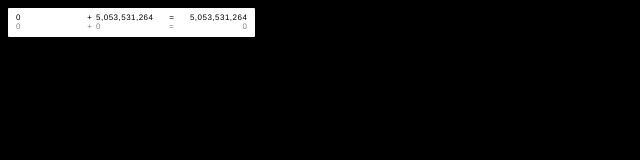
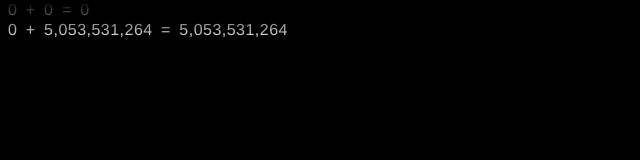
Before and after one commit to dzucconi/counting-frame, a website built with Parcel: page src/index.html in a window 1280 px wide. Shown: the whole page, without its empty margins (0-640 px from the left). Built offline with nearby package versions, Linux system fonts and the light colour scheme; what proportional-scale, queryparams would draw is missing.

Commit message:
Improves logging

```diff
--- a/package.json
+++ b/package.json
@@ -10,6 +10,7 @@
   "devDependencies": {
     "@parcel/transformer-sass": "^2.0.0",
     "@types/jest": "^27.0.3",
+    "autoprefixer": "^10.4.2",
     "jest": "^27.4.5",
     "parcel": "^2.0.1",
     "ts-jest": "^27.1.2",
--- a/src/config.ts
+++ b/src/config.ts
@@ -5,5 +5,4 @@ export const { params } = configure({
   highlightColor: "white",
   backgroundColor: "black",
   latticeColor: "gray",
-  logCount: 2,
 });
--- a/src/index.scss
+++ b/src/index.scss
@@ -1,8 +1,16 @@
+*,
+*:after,
+*:before {
+  box-sizing: border-box;
+}
+
 body {
   background-color: black;
   color: white;
   font-family: Helvetica, Arial, sans-serif;
   -webkit-font-smoothing: antialiased;
+  font-size: 16px;
+  line-height: 1.25;
 }
 
 .Stage {
@@ -39,17 +47,31 @@ body {
 }
 
 .Log {
+  $self: &;
+  $line: calc(1em * 1.25);
+
   position: fixed;
-  top: 0.5rem;
-  left: 0.5rem;
-  font-size: 0.5rem;
+  top: 0;
+  left: 0.5em;
   z-index: 1;
-  background-color: white;
-  color: gray;
+  color: #eee;
   border-radius: 1px;
-  letter-spacing: 0.03rem;
-  padding: 0.33rem 0.5rem;
-  mix-blend-mode: difference;
+  letter-spacing: 0.03em;
+  mask-image: linear-gradient(
+    to top,
+    rgb(0, 0, 0) 0%,
+    rgb(0, 0, 0) 33%,
+    transparent 100%
+  );
+
+  &--in {
+    #{$self}__entries {
+      transition: transform 250ms;
+      transform: translateY(
+        -(calc($line * 1))
+      ); // Transform up one complete line
+    }
+  }
 
   &:empty {
     display: none;
@@ -57,28 +79,15 @@ body {
 
   &__equation {
     display: flex;
-
-    &--highlight {
-      color: black;
-    }
-  }
-
-  &__x,
-  &__y,
-  &__z {
-    min-width: 16ch;
-  }
-
-  &__z {
-    text-align: right;
   }
 
   &__symbol,
   &__equals {
-    width: 2ch;
+    width: 3ch;
+    text-align: center;
   }
 
-  &__equals {
-    text-align: center;
+  @media (max-width: 768px) {
+    font-size: 0.66rem;
   }
 }
--- a/src/index.ts
+++ b/src/index.ts
@@ -80,8 +80,11 @@ const animate = async (from: number, to: number) => {
   await wait(TIMINGS.transition);
 
   // Render the log & pause
+  DOM.log.classList.remove("Log--in");
   DOM.log.innerHTML = render.log(STATE.values);
+
   await wait(TIMINGS.pause);
+  DOM.log.classList.add("Log--in");
 
   DOM.stage.innerHTML = `<div class='Current'>${render.abacus(to)}</div>`;
 };
@@ -110,7 +113,7 @@ const step = async () => {
   const next = randomNumber(1, LIMIT);
   const current = STATE.values[STATE.values.length - 1];
 
-  STATE.values = [...STATE.values, next].slice(-params.logCount);
+  STATE.values = [...STATE.values, next].slice(-25); // Keep last 25 values
 
   await animate(current, next);
   await step();
--- a/src/render.ts
+++ b/src/render.ts
@@ -1,6 +1,7 @@
 import { encode } from "./abacus";
 import { generate } from "./log";
 import { params } from "./config";
+import { times } from "./utils";
 
 document.body.style.backgroundColor = params.backgroundColor;
 
@@ -36,14 +37,21 @@ export const abacus = (n: number): string => {
 };
 
 export const log = (values: number[]): string => {
-  if (params.logCount === 0) return "";
+  const amount = 3;
+  const entries = generate(values).slice(-amount);
+  const padded =
+    entries.length < amount
+      ? [...times(amount - entries.length, () => entries[0]), ...entries]
+      : entries;
 
-  const entries = generate(values).reverse();
-
-  return entries
+  return `
+    <div class="Log__entries">
+      ${padded
         .map(({ x, y, z, symbol }, i) => {
           return `
-        <div class="Log__equation ${i === 0 ? "Log__equation--highlight" : ""}">
+            <div class="Log__equation ${
+              i === 0 ? "Log__equation--highlight" : ""
+            }">
               <div class="Log__x">${x}</div>
               <div class="Log__symbol">${symbol}</div>
               <div class="Log__y">${y}</div>
@@ -52,7 +60,9 @@ export const log = (values: number[]): string => {
             </div>
           `;
         })
-    .join("");
+        .join("")}
+    </div>
+  `;
 };
 
 export const structure = ({
--- a/src/utils.ts
+++ b/src/utils.ts
@@ -3,9 +3,19 @@ export const randomNumber = (min: number, max: number) => {
   return Math.round(number);
 };
 
-export const wait = (ms: number) =>
-  new Promise((resolve) => setTimeout(resolve, ms));
+export const wait = (ms: number) => {
+  return new Promise((resolve) => setTimeout(resolve, ms));
+};
 
-export const toNode = (html: string) =>
-  new DOMParser().parseFromString(html, "text/html").body
+export const toNode = (html: string) => {
+  return new DOMParser().parseFromString(html, "text/html").body
     .firstChild as HTMLElement;
+};
+
+export const times = (n: number, fn: (i: number) => void) => {
+  const xs = [];
+  for (let i = 0; i < n; i++) {
+    xs.push(fn(i));
+  }
+  return xs;
+};
```
Also changed, not shown: .postcssrc (added), 1 other file. Lines whose indentation alone changed are shown as unchanged.
